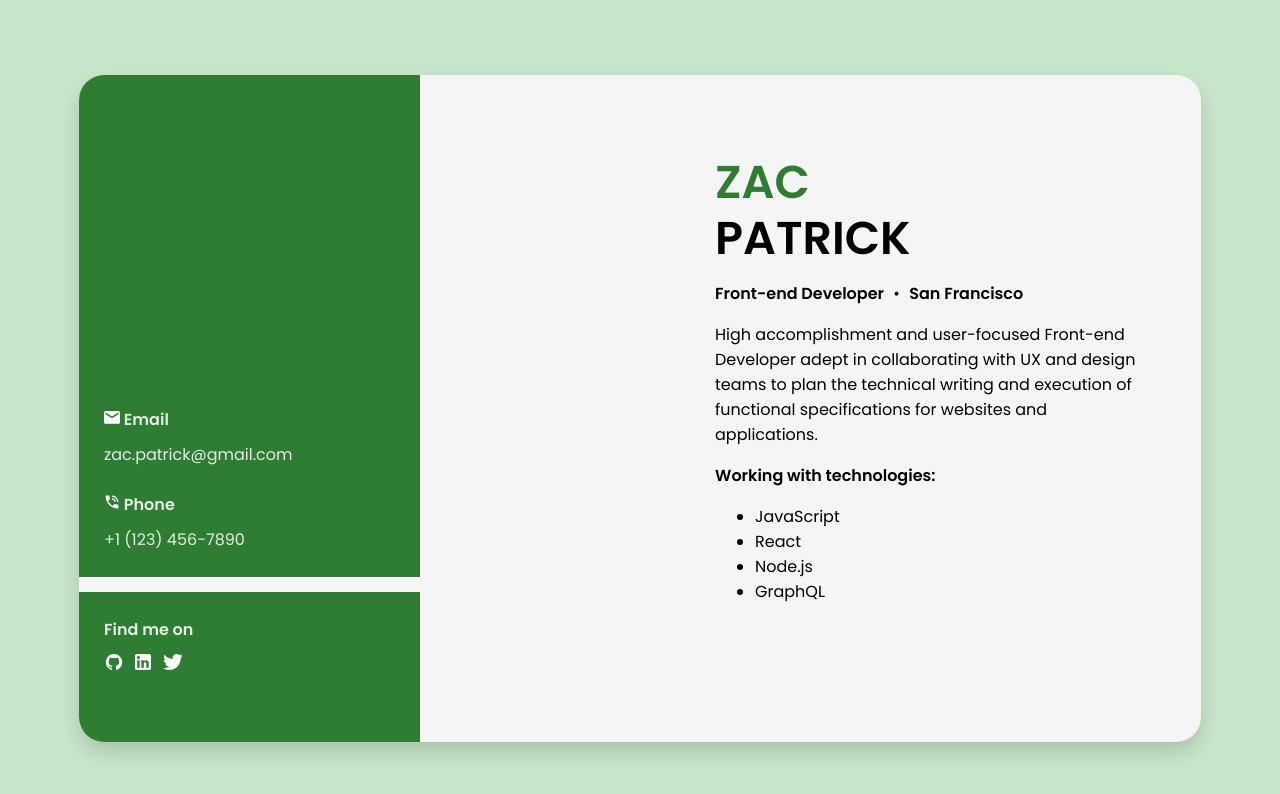
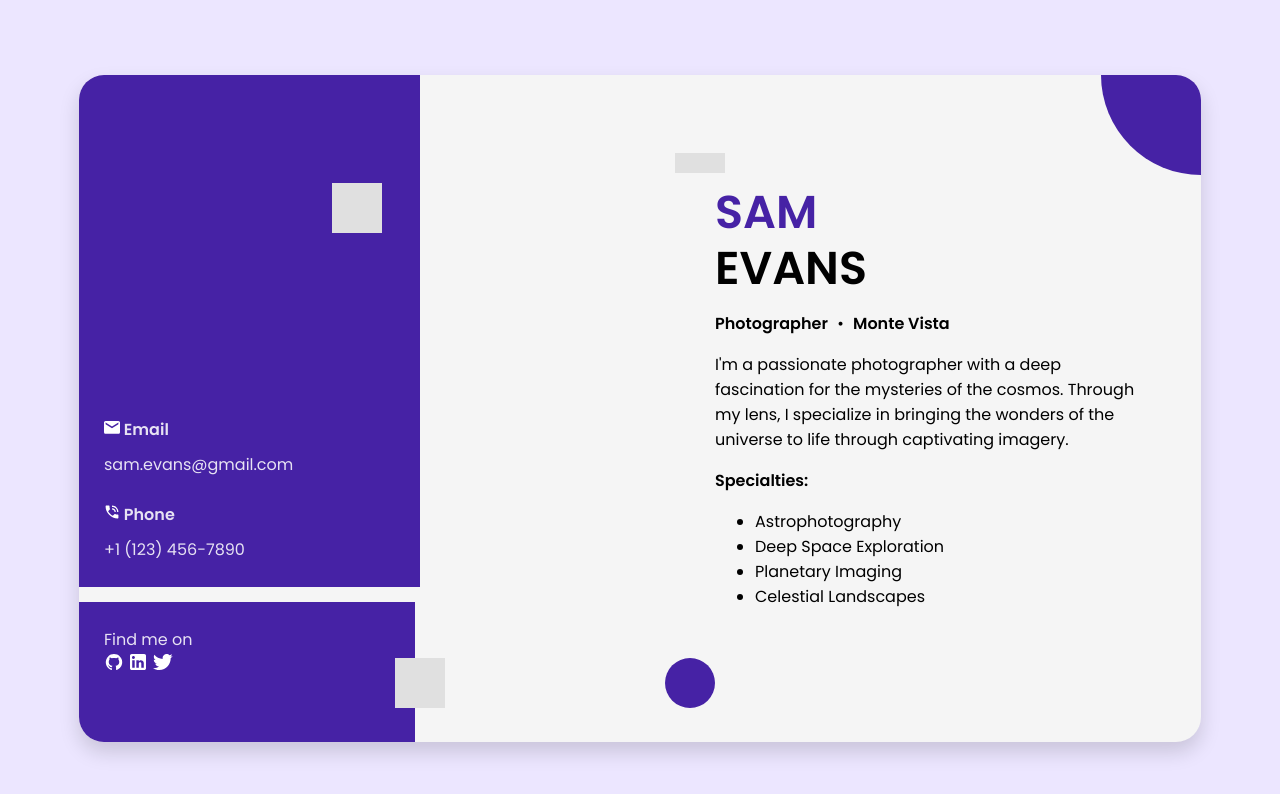
Before and after one commit to ryanriv/business-card, a SvelteKit app: page / in a window 1280 px wide. Shown: the top 794 px of the page. Built offline with nearby package versions, Linux system fonts and the light colour scheme.

Commit message:
add shapes, refactoring and some style/content updates

```diff
--- a/src/routes/Card.svelte
+++ b/src/routes/Card.svelte
@@ -1,66 +1,11 @@
 <script>
-    import email from '$lib/icons/email-icon.svg';
-    import phone from '$lib/icons/phone-icon.svg';
-    import github from '$lib/icons/github-icon.svg';
-    import linkedin from '$lib/icons/linkedin-icon.svg';
-    import twitter from '$lib/icons/twitter-icon.svg';
-    import photo from '$lib/images/user-photo.jpg?enhanced';
+	import Contact from './components/Contact.svelte';
+	import Profile from './components/Profile.svelte';
 </script>
 
 <div class="card">
-    <div class="contact">
-        <div class="contact-info">
-            <address>
-                <div class="row">
-                    <div class="label"><img src={email} alt="Email" class="icon" /> Email</div>
-                    zac.patrick@gmail.com
-                </div>
-
-                <div class="row">
-                    <div class="label"><img src={phone} alt="Phone" class="icon" /> Phone</div>
-                    +1 (123) 456-7890
-                </div>
-            </address>
-        </div>
-
-        <div class="social-links">
-            <div class="label">
-                Find me on
-            </div>
-
-            <a href="https://www.github.com" target="_blank" class="social-link"><img src={github} alt="GitHub" /></a>
-            <a href="https://www.linkedin.com" target="_blank" class="social-link"><img src={linkedin} alt="LinkedIn" /></a>
-            <a href="https://www.twitter.com" target="_blank" class="social-link"><img src={twitter} alt="Twitter" /></a>
-        </div>
-    </div>
-    <div class="profile">
-        <div class="photo">
-            <enhanced:img src={photo} class="photo" alt="Zac Patrick" />
-        </div>
-
-        <div class="bio">
-            <h1 class="heading-large name">
-                <span class="text-primary">Zac</span>
-                <br />
-                Patrick
-            </h1>
-            <span class="text-semibold">Front-end Developer</span>
-            <span class="bullet">&bull;</span>
-            <span class="text-semibold">San Francisco</span>
-
-            <p>High accomplishment and user-focused Front-end Developer adept in collaborating with UX and design teams
-                to plan the technical writing and execution of functional specifications for websites and applications.</p>
-
-            <span class="text-semibold">Working with technologies:</span>
-
-            <ul>
-                <li>JavaScript</li>
-                <li>React</li>
-                <li>Node.js</li>
-                <li>GraphQL</li>
-            </ul>
-        </div>
-    </div>
+    <Contact />
+    <Profile />
 </div>
 
 <style>
@@ -81,84 +26,4 @@
         box-shadow: var(--shadow-card);
         overflow: hidden;
 	}
-
-    .contact {
-        display: grid;
-        row-gap: 15px;
-        grid-template-rows: 1fr min-content;
-        color: var(--color-white);
-    }
-
-    .contact-info {
-        display: grid;
-        align-content: end;
-        padding: var(--padding-card);
-        background-color: var(--color-primary);
-    }
-
-    .social-links {
-        padding: var(--padding-card);
-        padding-bottom: calc(var(--padding-card) * 2.5);
-        background-color: var(--color-primary);
-    }
-
-    .contact-info address {
-        font-style: normal;
-    }
-
-    .contact-info .icon {
-        width: 16px;
-    }
-
-    .contact-info .row {
-        padding-top: var(--padding-card);
-    }
-
-    .label {
-        font-weight: var(--font-weight-semibold);
-        padding-bottom: 10px;
-    }
-
-    .social-link {
-        margin-right: 5px;
-    }
-
-    .social-link:hover {
-        opacity: 60%;
-    }
-
-    .social-link img {
-        width: 20px;
-    }
-
-    .profile {
-        padding: var(--padding-card);
-        display: grid;
-        grid-template-columns: 245px 1fr;
-        height: 100%;
-    }
-
-    .photo {
-        margin-top: auto;
-        margin-bottom: auto;
-        height: 550px;
-        width: 335px;
-        object-fit: cover;
-        transform: translateX(-45px);
-    }
-
-    .bio {
-        padding: var(--padding-card);
-    }
-
-    .name {
-        text-transform: uppercase;
-        font-weight: var(--font-weight-semibold);
-        margin-bottom: 15px;
-    }
-
-    .bullet {
-        display: inline-block;
-        padding: 0 5px;
-    }
 </style>
--- /dev/null
+++ b/src/routes/components/Bio.svelte
@@ -0,0 +1,40 @@
+<div class="bio">
+    <h1 class="text-large name">
+        <span class="text-primary">Sam</span>
+        <br />
+        Evans
+    </h1>
+    <span class="text-semibold">Photographer</span>
+    <span class="bullet">&bull;</span>
+    <span class="text-semibold">Monte Vista</span>
+
+    <p>I'm a passionate photographer with a deep fascination for the mysteries of the cosmos. Through my lens,
+        I specialize in bringing the wonders of the universe to life through captivating imagery.</p>
+
+    <span class="text-semibold">Specialties:</span>
+
+    <ul>
+        <li>Astrophotography</li>
+        <li>Deep Space Exploration</li>
+        <li>Planetary Imaging</li>
+        <li>Celestial Landscapes</li>
+    </ul>
+</div>
+
+<style>
+    .bio {
+        padding: var(--padding-card);
+        transform: translateY(30px);
+    }
+
+    .name {
+        text-transform: uppercase;
+        font-weight: var(--font-weight-semibold);
+        margin-bottom: 15px;
+    }
+
+    .bullet {
+        display: inline-block;
+        padding: 0 5px;
+    }
+</style>
--- /dev/null
+++ b/src/routes/components/Contact.svelte
@@ -0,0 +1,56 @@
+<script>
+    import email from '$lib/icons/email-icon.svg';
+    import phone from '$lib/icons/phone-icon.svg';
+	import Socials from './Socials.svelte';
+</script>
+
+<div class="contact">
+    <div class="contact-info">
+        <address>
+            <div class="row">
+                <div class="label"><img src={email} alt="Email" class="icon" /> Email</div>
+                sam.evans@gmail.com
+            </div>
+
+            <div class="row">
+                <div class="label"><img src={phone} alt="Phone" class="icon" /> Phone</div>
+                +1 (123) 456-7890
+            </div>
+        </address>
+    </div>
+
+    <Socials />
+</div>
+
+<style>
+    .contact {
+        display: grid;
+        row-gap: 15px;
+        grid-template-rows: 1fr min-content;
+        color: var(--color-white);
+    }
+
+    .contact-info {
+        display: grid;
+        align-content: end;
+        padding: var(--padding-card);
+        background-color: var(--color-primary);
+    }
+
+    .contact-info address {
+        font-style: normal;
+    }
+
+    .contact-info .icon {
+        width: 16px;
+    }
+
+    .contact-info .row {
+        padding-top: var(--padding-card);
+    }
+
+    .label {
+        font-weight: var(--font-weight-semibold);
+        padding-bottom: 10px;
+    }
+</style>
--- /dev/null
+++ b/src/routes/components/Photo.svelte
@@ -0,0 +1,66 @@
+<script>
+    import photo from '$lib/images/photo.avif?enhanced';
+</script>
+
+<div class="photo">
+    <div class="square square-top"></div>
+    <div class="square square-bottom"></div>
+    <enhanced:img src={photo} class="photo" alt="Zac Patrick" />
+    <div class="rectangle"></div>
+    <div class="circle"></div>
+</div>
+
+<style>
+    .photo {
+        position: relative;
+        margin-top: auto;
+        margin-bottom: auto;
+        height: 550px;
+        width: 335px;
+        object-fit: cover;
+        transform: translateX(-45px);
+        z-index: 1;
+    }
+
+    .square,
+    .rectangle,
+    .circle {
+        position: absolute;
+        display: inline-block;
+        z-index: 2;
+    }
+
+    .square {
+        width: 50px;
+        aspect-ratio: 1;
+        background-color: var(--color-accent);
+    }
+
+    .square-top {
+        top: 50px;
+        left: -68px;
+    }
+
+    .square-bottom {
+        left: -5px;
+        bottom: -25px;
+    }
+
+    .rectangle {
+        width: 50px;
+        height: 20px;
+        top: 20px;
+        right: 10px;
+        background-color: var(--color-accent);
+    }
+
+    .circle {
+        width: 50px;
+        aspect-ratio: 1;
+        bottom: -25px;
+        right: 20px;
+        z-index: 0;
+        border-radius: 100%;
+        background-color: var(--color-primary);
+    }
+</style>
--- /dev/null
+++ b/src/routes/components/Profile.svelte
@@ -0,0 +1,31 @@
+<script>
+    import Photo from './Photo.svelte';
+    import Bio from './Bio.svelte';
+</script>
+
+<div class="profile">
+    <div class="circle"></div>
+    <Photo />
+    <Bio />
+</div>
+
+<style>
+    .profile {
+        position: relative;
+        padding: var(--padding-card);
+        display: grid;
+        grid-template-columns: 245px 1fr;
+        height: 100%;
+    }
+
+    .circle {
+        position: absolute;
+        top: -100px;
+        right: -100px;
+        z-index: 1;
+        aspect-ratio: 1;
+        width: 200px;
+        border-radius: 100%;
+        background-color: var(--color-primary);
+    }
+</style>
--- /dev/null
+++ b/src/routes/components/Socials.svelte
@@ -0,0 +1,32 @@
+<script>
+    import github from '$lib/icons/github-icon.svg';
+    import linkedin from '$lib/icons/linkedin-icon.svg';
+    import twitter from '$lib/icons/twitter-icon.svg';
+</script>
+
+<div class="socials">
+    <div class="label">
+        Find me on
+    </div>
+
+    <a href="https://www.github.com" target="_blank" class="social-link"><img src={github} alt="GitHub" /></a>
+    <a href="https://www.linkedin.com" target="_blank" class="social-link"><img src={linkedin} alt="LinkedIn" /></a>
+    <a href="https://www.twitter.com" target="_blank" class="social-link"><img src={twitter} alt="Twitter" /></a>
+</div>
+
+<style>
+    .socials {
+        padding: var(--padding-card);
+        padding-bottom: calc(var(--padding-card) * 2.5);
+        background-color: var(--color-primary);
+        margin-right: 5px;
+    }
+
+    .social-link:hover {
+        opacity: 60%;
+    }
+
+    .social-link img {
+        width: 20px;
+    }
+</style>
--- a/src/routes/styles.css
+++ b/src/routes/styles.css
@@ -9,8 +9,9 @@
 	--color-black: rgba(0, 0, 0, 0.87);
 	--color-white: rgba(255, 255, 255, 0.87);
 	--color-text: var(--font-body);
-	--color-primary: #2e7d32;
-	--color-bg-body: #c8e6c9;
+	--color-primary: #4622a5;
+	--color-accent: #e0e0e0;
+	--color-bg-body: #ece6ff;
 	font-family: var(--font-body);
 	font-size: var(--font-size-base);
 	color: var(--color-text);
@@ -28,13 +29,13 @@ body {
 	background-color: var(--color-bg-body);
 }
 
-.heading-large {
+.text-large {
 	font-size: 46px;
 	font-weight: var(--font-weight-semibold);
 	line-height: 55.2px;
 }
 
-.heading-small {
+.text-small {
 	font-size: 19px;
 	font-weight: var(--font-weight-semibold);
 	line-height: 30.4px;
```
Also changed, not shown: src/lib/images/photo.avif (added).
